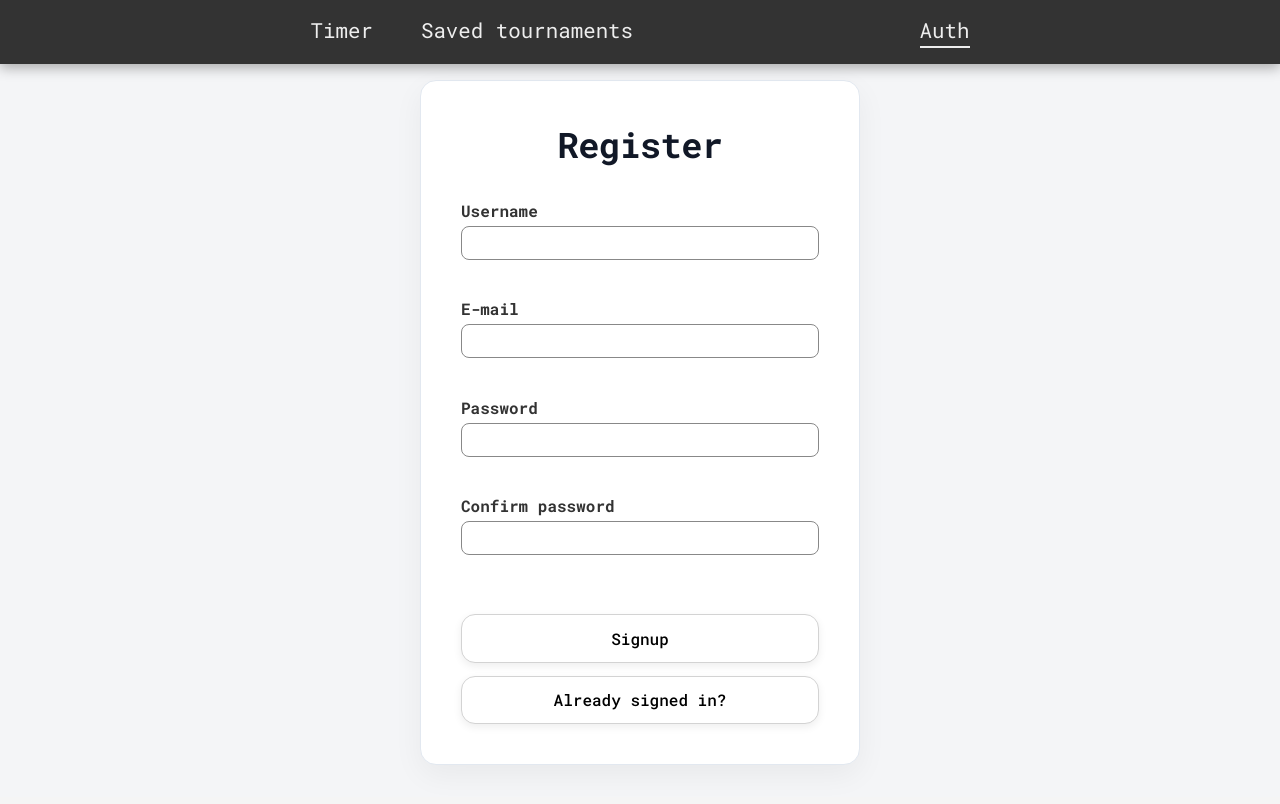
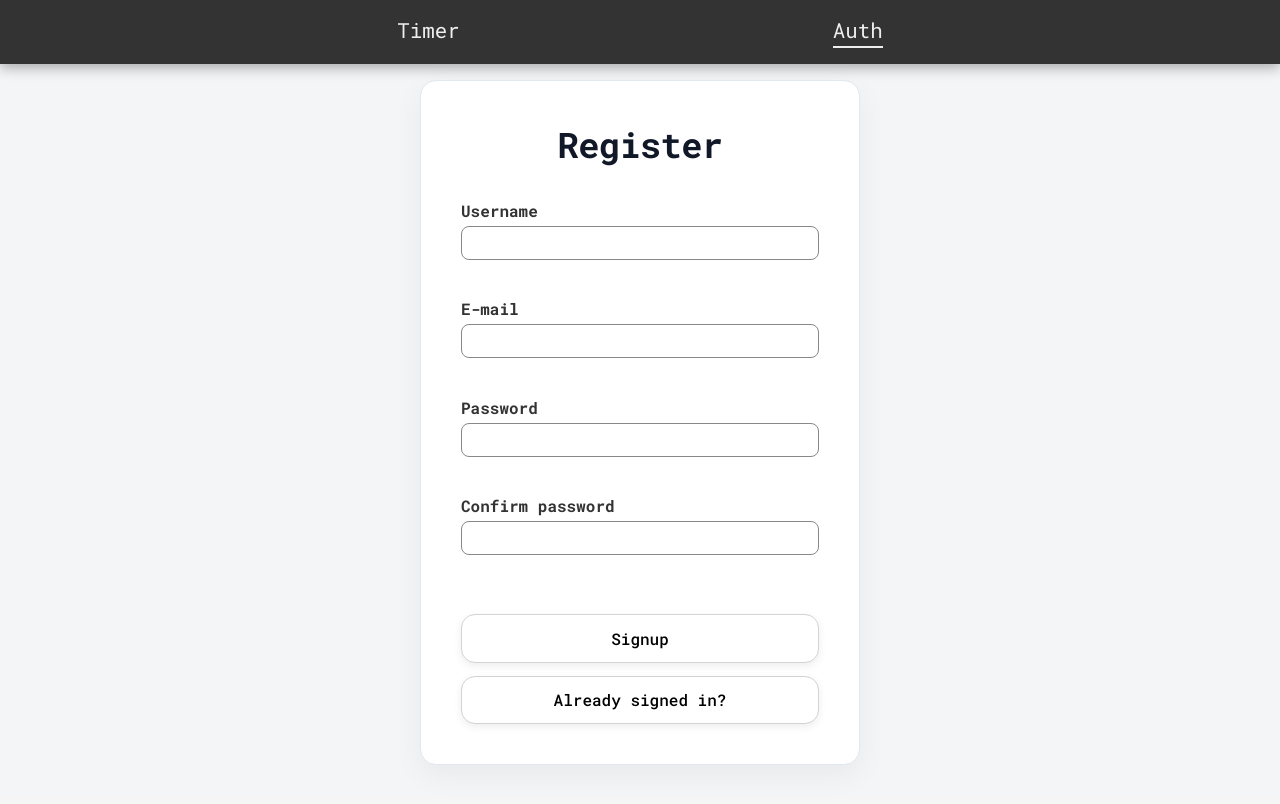
Before and after one commit to mszymanski1997/poker-tournament-manager, a React (Vite) app in the folder frontend/: page /poker-tournament-manager/auth in a window 1280 px wide. Shown: the top 804 px of the page. Built offline with nearby package versions, Linux system fonts and the light colour scheme.

Commit message:
feat(frontend-auth): protect saved-tournaments route, update nav links, and add redirect on login

```diff
--- a/frontend/src/App.tsx
+++ b/frontend/src/App.tsx
@@ -7,6 +7,7 @@ import Navigation from './components/shared/Navigation/Navigation';
 import Auth from './pages/Auth/Auth';
 import SavedTournaments from './pages/SavedTournaments/SavedTournaments';
 import AuthProvider from './store/AuthContext/AuthProvider';
+import ProtectedRoute from './components/ProtectedRoute/ProtectedRoute';
 
 const queryClient = new QueryClient();
 
@@ -21,7 +22,14 @@ const router = createBrowserRouter(
 					element: <Timer />,
 				},
 				{ path: '/auth', element: <Auth /> },
-				{ path: 'saved-tournaments', element: <SavedTournaments /> },
+				{
+					path: 'saved-tournaments',
+					element: (
+						<ProtectedRoute>
+							<SavedTournaments />
+						</ProtectedRoute>
+					),
+				},
 			],
 		},
 	],
--- a/frontend/src/components/shared/Navigation/Desktop/DesktopNav.tsx
+++ b/frontend/src/components/shared/Navigation/Desktop/DesktopNav.tsx
@@ -1,7 +1,10 @@
+import { useAuthContext } from '../../../../store/AuthContext/useAuthContext';
 import styles from './DesktopNav.module.scss';
 import { NavLink } from 'react-router-dom';
 
 const DesktopNav = () => {
+	const { isAuthenticated } = useAuthContext();
+
 	return (
 		<>
 			<nav className={styles.nav}>
@@ -16,6 +19,7 @@ const DesktopNav = () => {
 							</NavLink>
 						</li>
 
+						{isAuthenticated && (
 							<li>
 								<NavLink
 									to='saved-tournaments'
@@ -24,6 +28,7 @@ const DesktopNav = () => {
 									Saved tournaments
 								</NavLink>
 							</li>
+						)}
 					</div>
 
 					<li className={styles.authLink}>
--- a/frontend/src/components/shared/Navigation/Mobile/MobileNav.tsx
+++ b/frontend/src/components/shared/Navigation/Mobile/MobileNav.tsx
@@ -2,6 +2,7 @@ import { FaBars, FaTimes } from 'react-icons/fa';
 import styles from './MobileNav.module.scss';
 import { useState } from 'react';
 import { Link } from 'react-router-dom';
+import { useAuthContext } from '../../../../store/AuthContext/useAuthContext';
 
 const MobileNav = () => {
 	const [isOpen, setIsOpen] = useState<boolean>(false);
@@ -9,6 +10,8 @@ const MobileNav = () => {
 	const toggleNav = () => {
 		setIsOpen((prev) => !prev);
 	};
+
+	const { isAuthenticated } = useAuthContext();
 
 	return (
 		<nav className={styles.nav}>
@@ -27,11 +30,13 @@ const MobileNav = () => {
 					</Link>
 				</li>
 
-				<li>
-					<Link to='saved-tournaments' onClick={toggleNav}>
-						Saved tournaments
-					</Link>
-				</li>
+				{isAuthenticated && (
+					<li>
+						<Link to='saved-tournaments' onClick={toggleNav}>
+							Saved tournaments
+						</Link>
+					</li>
+				)}
 				<li>
 					<Link to='auth' onClick={toggleNav}>
 						Auth
--- a/frontend/src/pages/Auth/components/LoginForm.tsx
+++ b/frontend/src/pages/Auth/components/LoginForm.tsx
@@ -1,4 +1,4 @@
-import { Form } from 'react-router-dom';
+import { Form, useNavigate } from 'react-router-dom';
 import styles from '../Auth.module.scss';
 import Input from '../../../components/shared/FormElements/Input';
 import Button from '../../../components/shared/Button/Button';
@@ -16,12 +16,15 @@ type LoginFormProps = {
 };
 
 const LoginForm = ({ handleModeChange }: LoginFormProps) => {
+	const navigate = useNavigate();
+
 	const { login } = useAuthContext();
 
 	const { mutate, isPending, isError, error, reset } = useMutation({
 		mutationFn: (data: LoginFormData) => loginApi(data),
 		onSuccess: (data) => {
 			login(data.accessToken);
+			navigate('/');
 		},
 	});
 
```
Lines whose indentation alone changed are shown as unchanged.
